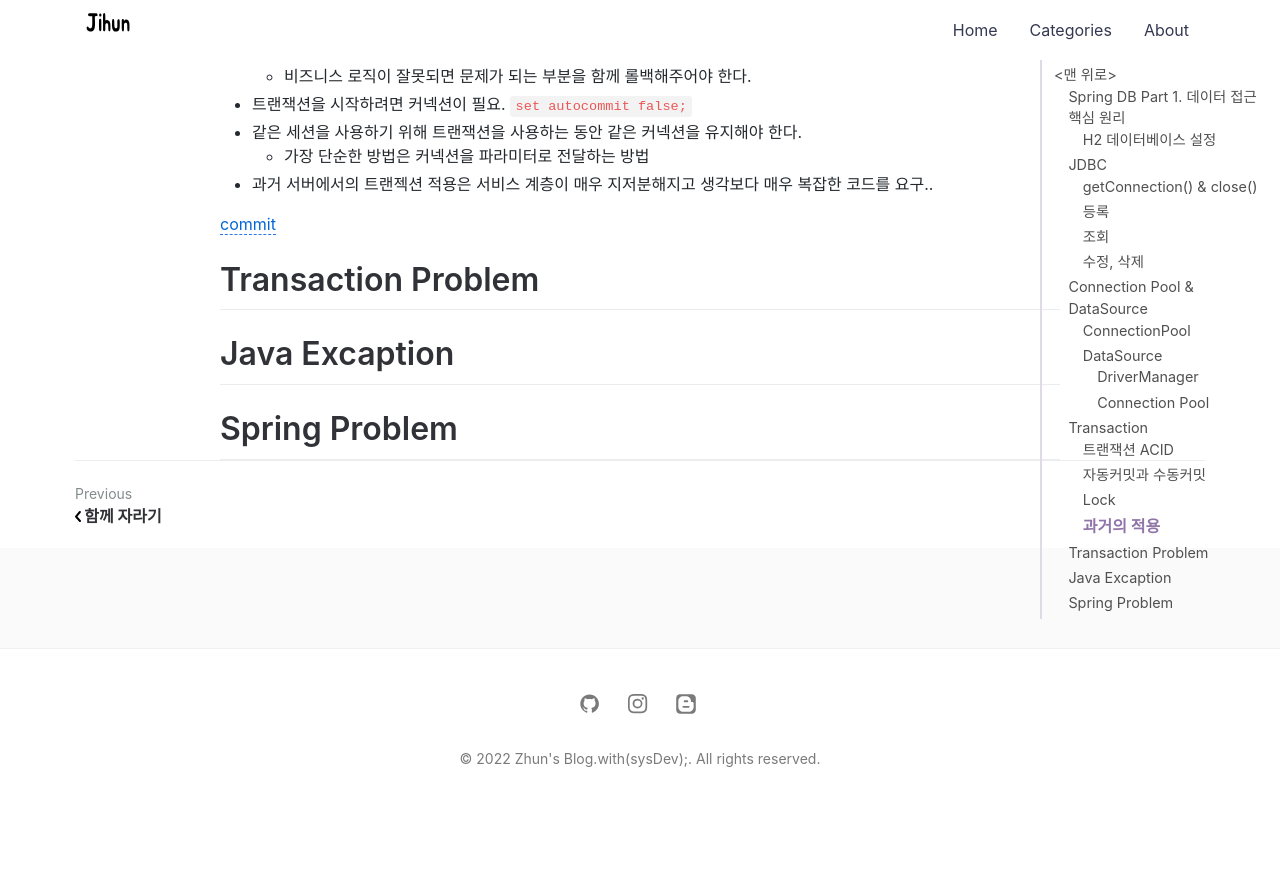
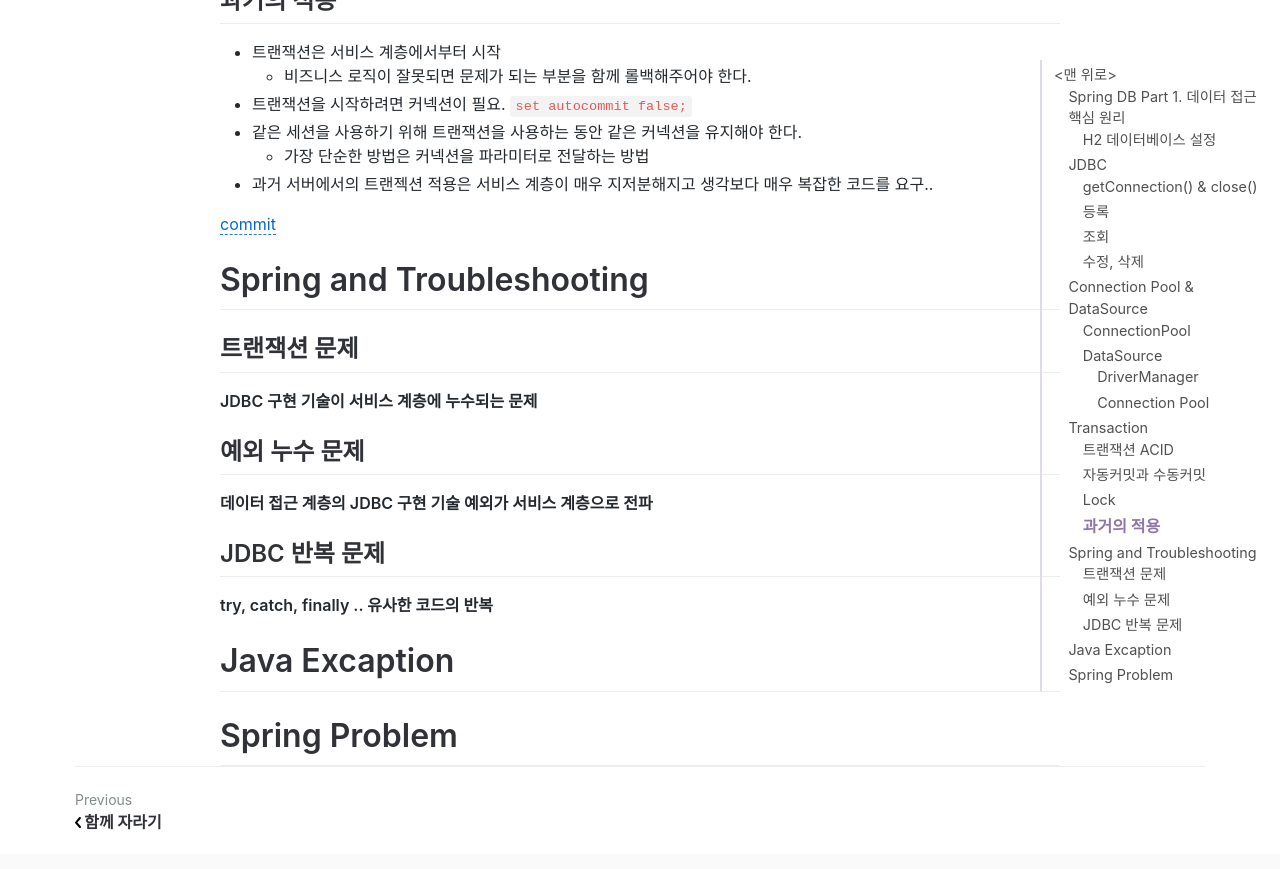
Before and after one commit to jihunparkme/jihunparkme.github.io, a Jekyll site: the page built from _posts/2022-08-08-Spring-DB-Part1.md, in a window 1280 px wide and 900 px high, scrolled down 10200 px. Shown: the top 869 px of the window. Built offline with Jekyll 4.4.1, drawn with Linux system fonts in a browser that asks for light colours; nearby versions of some CDN libraries; comment, search, counter and statistics services are not loaded; before the commit the page ends 11014 px from its top, so only the background shows below that.

Commit message:
[스프링과 문제 해결] 기존 트랜잭션의 문제점

```diff
--- a/_posts/2022-08-08-Spring-DB-Part1.md
+++ b/_posts/2022-08-08-Spring-DB-Part1.md
@@ -443,7 +443,19 @@ Timeout trying to lock table {0}; SQL statement:
 
 [commit](https://github.com/jihunparkme/Inflearn-Spring-DB/commit/a7c5b2dafc32c69e59263bff7f1e4821cba8f79f)
 
-# Transaction Problem
+# Spring and Troubleshooting
+
+## 트랜잭션 문제
+
+**JDBC 구현 기술이 서비스 계층에 누수되는 문제**
+
+## 예외 누수 문제
+
+**데이터 접근 계층의 JDBC 구현 기술 예외가 서비스 계층으로 전파**
+
+## JDBC 반복 문제
+
+**try, catch, finally .. 유사한 코드의 반복**
 
 # Java Excaption
 
```
